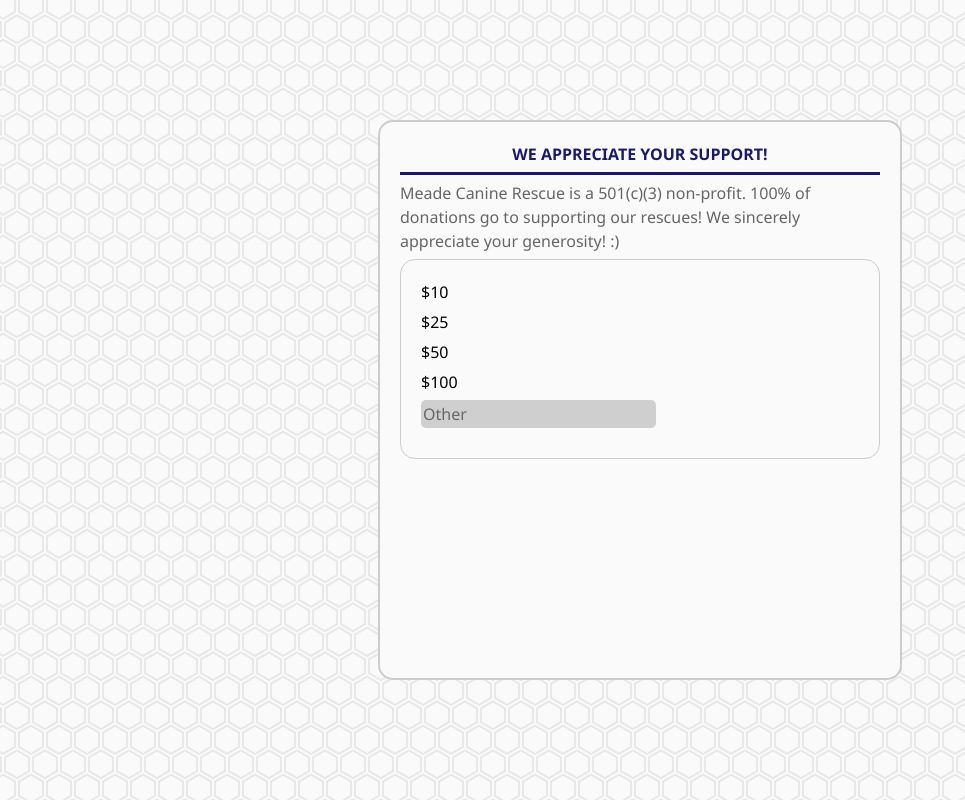
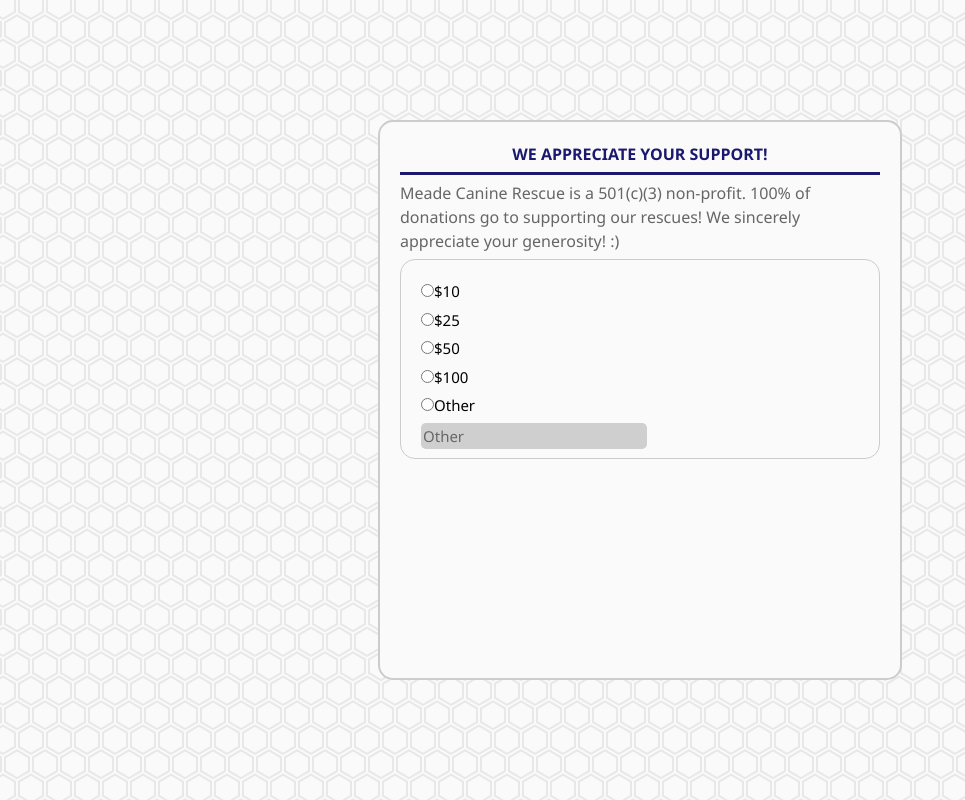
Before and after one commit to bootcamp-project-2026/bootcamp-app, a Next.js app: page /donate in a window 1280 px wide. Shown: the whole page, without its empty margins (0-965 px from the left). Built offline with nearby package versions, Linux system fonts and the light colour scheme.

Commit message:
added Selector.tsx for donation amount

```diff
--- /dev/null
+++ b/src/app/donate/Selector.tsx
@@ -0,0 +1,29 @@
+/*
+ Multiple choice selector for choosing amounts to donate
+*/
+
+import styles from "./donate.module.css";
+import { useState } from "react";
+
+const amounts = ["$10", "$25", "$50", "$100", "Other"]; // the options for donation
+
+export default function Selector() {
+  const [selected, setSelected] = useState<string | null>(null); // holds the selected value
+
+  return (
+    <div>
+      {amounts.map((amount) => (
+        // adds amounts to dropdown
+        <label key={amount} className={styles.entry}>
+          <input
+            type="radio" // jsx radio button
+            name="choice"
+            checked={selected === amount}
+            onChange={() => setSelected(amount)}
+          />
+          {amount}
+        </label>
+      ))}
+    </div>
+  );
+}
--- a/src/app/donate/donate.module.css
+++ b/src/app/donate/donate.module.css
@@ -66,22 +66,21 @@
 }
 
 .entry {
-  margin: 0;
-  font-size: 15;
+  display: block;
   margin: 0 0 6px;
+  font-size: 15px;
   color: var(--black);
   text-align: left;
 }
 
 .other {
-  margin: 0;
-  font-size: 15;
+  display: block;
   margin: 0 0 6px;
+  font-size: 15px;
   color: var(--black);
-  text-align: left;
-  display: flex;
   background-color: var(--lightgrey);
   padding: 2px;
+  border: none;
   border-radius: 5px;
 }
 
--- a/src/app/donate/page.tsx
+++ b/src/app/donate/page.tsx
@@ -1,5 +1,7 @@
+"use client";
 import { preload } from "react-dom";
 import styles from "./donate.module.css";
+import Selector from "./Selector";
 
 export default function DonatePage() {
   preload("/hex-light.svg", { as: "image" });
@@ -14,10 +16,7 @@
           supporting our rescues! We sincerely appreciate your generosity! :)
         </p>
         <div className={styles.card}>
-          <p className={styles.entry}>$10</p>
-          <p className={styles.entry}>$25</p>
-          <p className={styles.entry}>$50</p>
-          <p className={styles.entry}>$100</p>
+          <Selector />
           <input
             type="text"
             id="amount"
```
